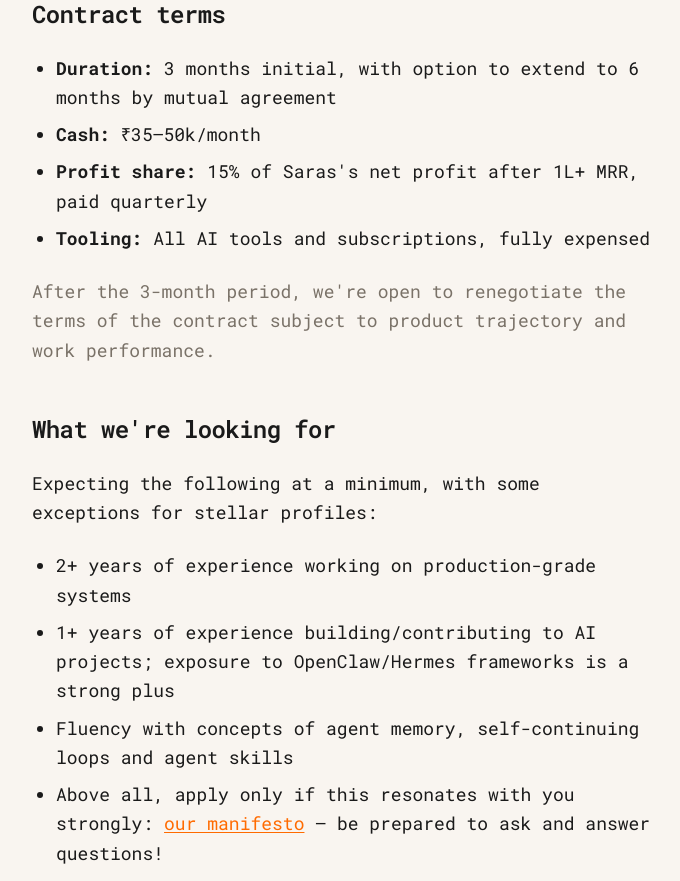
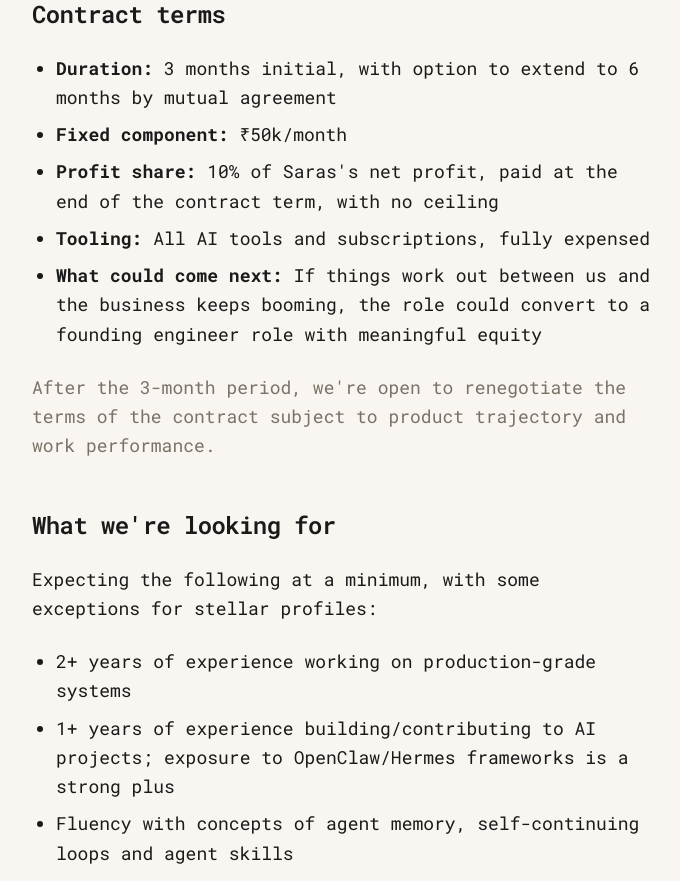
Before and after one commit to sincereTrader/karwaan-labs-lander, a Next.js app: page /careers in a window 1280 px wide. Shown: the part 1120-2001 px from the top of the page, without its empty margins (296-976 px from the left). Built offline with nearby package versions, Linux system fonts and the light colour scheme.

Commit message:
Update careers contract terms

```diff
--- a/src/app/careers/page.tsx
+++ b/src/app/careers/page.tsx
@@ -117,15 +117,20 @@
               to 6 months by mutual agreement
             </li>
             <li>
-              <strong>Cash:</strong> ₹35–50k/month
+              <strong>Fixed component:</strong> ₹50k/month
             </li>
             <li>
-              <strong>Profit share:</strong> 15% of Saras&apos;s net profit
-              after 1L+ MRR, paid quarterly
+              <strong>Profit share:</strong> 10% of Saras&apos;s net profit, paid
+              at the end of the contract term, with no ceiling
             </li>
             <li>
               <strong>Tooling:</strong> All AI tools and subscriptions, fully
               expensed
+            </li>
+            <li>
+              <strong>What could come next:</strong> If things work out between
+              us and the business keeps booming, the role could convert to a
+              founding engineer role with meaningful equity
             </li>
           </ul>
 
```
